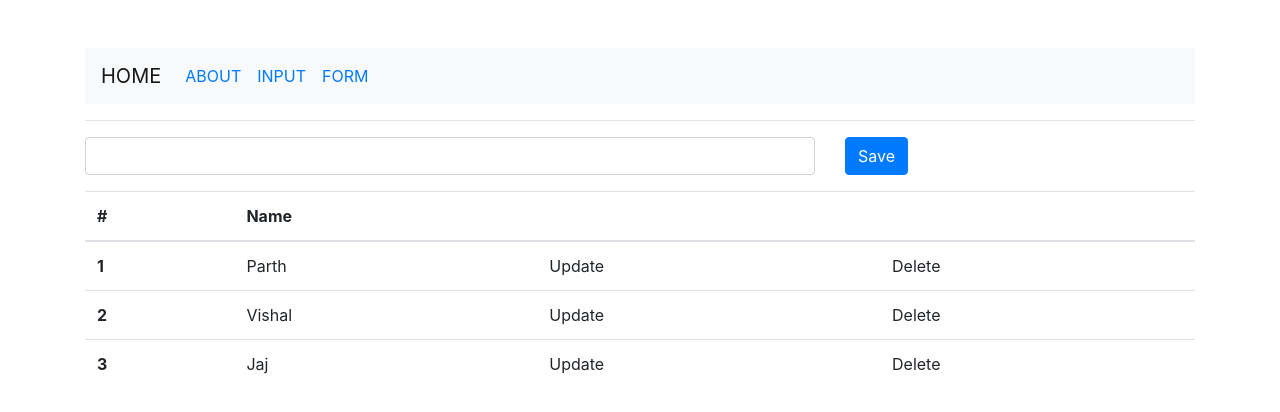
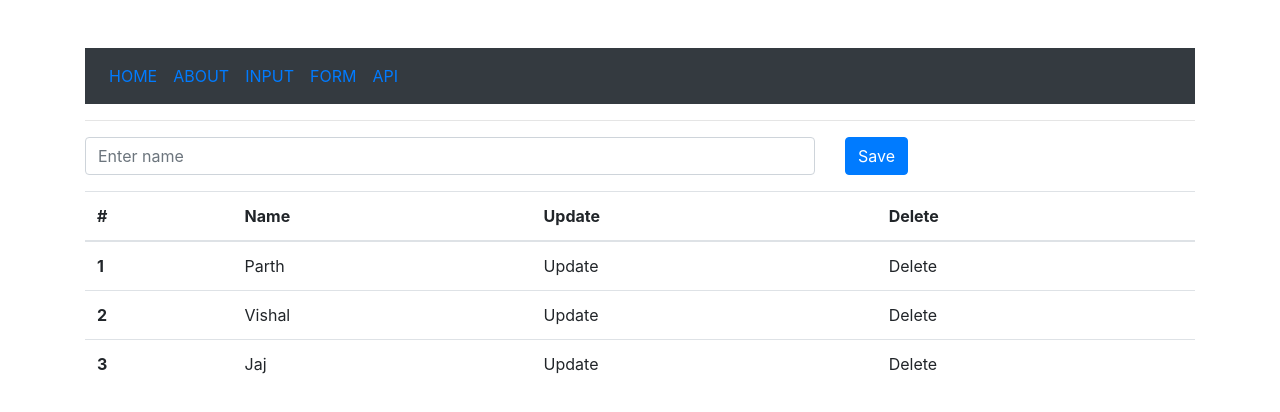
Before and after one commit to freelancer-parthpatel/React-basic, a React (Create React App) app: page /input in a window 1280 px wide. Shown: the top 412 px of the page. Built offline with nearby package versions, Linux system fonts and the light colour scheme.

Commit message:
Make an API call with new api component

```diff
--- a/package.json
+++ b/package.json
@@ -9,7 +9,8 @@
     "react": "^16.12.0",
     "react-dom": "^16.12.0",
     "react-router-dom": "^5.1.2",
-    "react-scripts": "3.3.0"
+    "react-scripts": "3.3.0",
+    "axios": "^0.19.2"
   },
   "scripts": {
     "start": "react-scripts start",
--- a/src/App.js
+++ b/src/App.js
@@ -4,6 +4,7 @@ import Home from './Component/Home/Home';
 import About from './Component/About/About';
 import Input from './Component/Input/Input';
 import Form from './Component/Form/Form';
+import Api from './Component/Api/Api';
 
 class App extends Component {
 
@@ -13,13 +14,15 @@ class App extends Component {
         <div className="container mt-5">
           <Router>
             <div>
-              <nav className="navbar navbar-expand-lg navbar-light bg-light">
-                <a className="navbar-brand" href="/">HOME</a>
+              <nav className="navbar navbar-expand-lg navbar-light bg-dark">
                 <button className="navbar-toggler" type="button" data-toggle="collapse" data-target="#navbarNav" aria-controls="navbarNav" aria-expanded="false" aria-label="Toggle navigation">
                   <span className="navbar-toggler-icon"></span>
                 </button>
                 <div className="collapse navbar-collapse" id="navbarNav">
                   <ul className="navbar-nav">
+                    <li className="nav-item">
+                      <div className="nav-link"><Link to="/">HOME</Link></div>
+                    </li>
                     <li className="nav-item">
                       <div className="nav-link"><Link to="/about">ABOUT</Link></div>
                     </li>
@@ -29,6 +32,9 @@ class App extends Component {
                     <li className="nav-item">
                       <div className="nav-link"><Link to="/form">FORM</Link></div>
                     </li>
+                    <li className="nav-item">
+                      <div className="nav-link"><Link to="/api">API</Link></div>
+                    </li>
                   </ul>
                 </div>
               </nav>
@@ -36,12 +42,13 @@ class App extends Component {
               <hr />
 
               <Switch>
-                <Route exact path="/"><Redirect to='/home'/></Route>
-                <Route path="/home"><Home /></Route>
-                <Route path="/about"><About /></Route>
-                <Route path="/input"><Input /></Route>
-                <Route path="/form"><Form /></Route>
-                <Route path="**"><Home /></Route>
+                <Route exact path="/"><Redirect to='/home' /></Route>
+                <Route path="/home" component={Home} />
+                <Route path="/about" component={About} />
+                <Route path="/input" component={Input} />
+                <Route path="/form" component={Form} />
+                <Route path="/api" component={Api} />
+                <Route path="**" component={Home} />
               </Switch>
             </div>
           </Router>
--- a/src/Component/About/About.js
+++ b/src/Component/About/About.js
@@ -1,9 +1,14 @@
-import React from 'react';
+import React, { useEffect } from 'react';
 
 const About = (props) => {
+  useEffect(() => {
+    console.log('[About,js] used effect method')
+  });
+
   return (
     <div>
       <p>This is all About</p>
+      <button className="btn btn-primary" onClick={() => { props.history.push('/home') }}>Home</button>
     </div>
   )
 }
--- /dev/null
+++ b/src/Component/Api/Api.js
@@ -0,0 +1,39 @@
+import React, { Component } from 'react';
+import axios from 'axios';
+
+class Api extends Component {
+
+    state = {
+        userData: []
+    };
+
+    apiHandler = () => {
+        axios.get('https://jsonplaceholder.typicode.com/posts').then(res => {
+            console.log('res', res)
+            this.setState({ userData: res.data });
+        }).catch(err => {
+            console.log('err', err);
+        });
+    }
+
+    render() {
+        return (
+            <div>
+                <button className="btn btn-primary" onClick={() => this.apiHandler()}>API</button>
+                {
+                    this.state.userData.map(e => {
+                        return (
+                            <div key={e.id} className="card mt-2 mb-2 p-2">
+                                <p><b>Id:-</b> {e.id}</p>
+                                <p><b>Title:-</b> {e.title}</p>
+                                <p><b>Body:-</b> {e.body}</p>
+                            </div>
+                        )
+                    })
+                }
+            </div>
+        );
+    }
+
+}
+export default Api;
--- a/src/Component/Home/Home.js
+++ b/src/Component/Home/Home.js
@@ -4,6 +4,7 @@ const Home = (props) => {
   return (
     <div>
       <p>Home page</p>
+      <button className="btn btn-primary" onClick={() => { props.history.push('/about') }}>About</button>
     </div>
   )
 }
--- a/src/Component/Input/Input.js
+++ b/src/Component/Input/Input.js
@@ -56,7 +56,7 @@ class Input extends Component {
       <div>
         <div className="row mb-3">
           <div className="col-8">
-            <input className="form-control" type="text" value={this.state.name} onChange={this.changeHandler} />
+            <input className="form-control" type="text" value={this.state.name} onChange={this.changeHandler} placeholder="Enter name" />
           </div>
           <div className="col-4">
             <button className="btn btn-primary" onClick={() => this.buttonClickHandler(this.state.name)}>{this.state.buttonName}</button>
@@ -69,8 +69,8 @@ class Input extends Component {
               <tr>
                 <th scope="col">#</th>
                 <th scope="col">Name</th>
-                <th scope="col"></th>
-                <th scope="col"></th>
+                <th scope="col">Update</th>
+                <th scope="col">Delete</th>
               </tr>
             </thead>
             <tbody>
```
Also changed, not shown: 1 other file (tests, documents, lock files or other folders).
